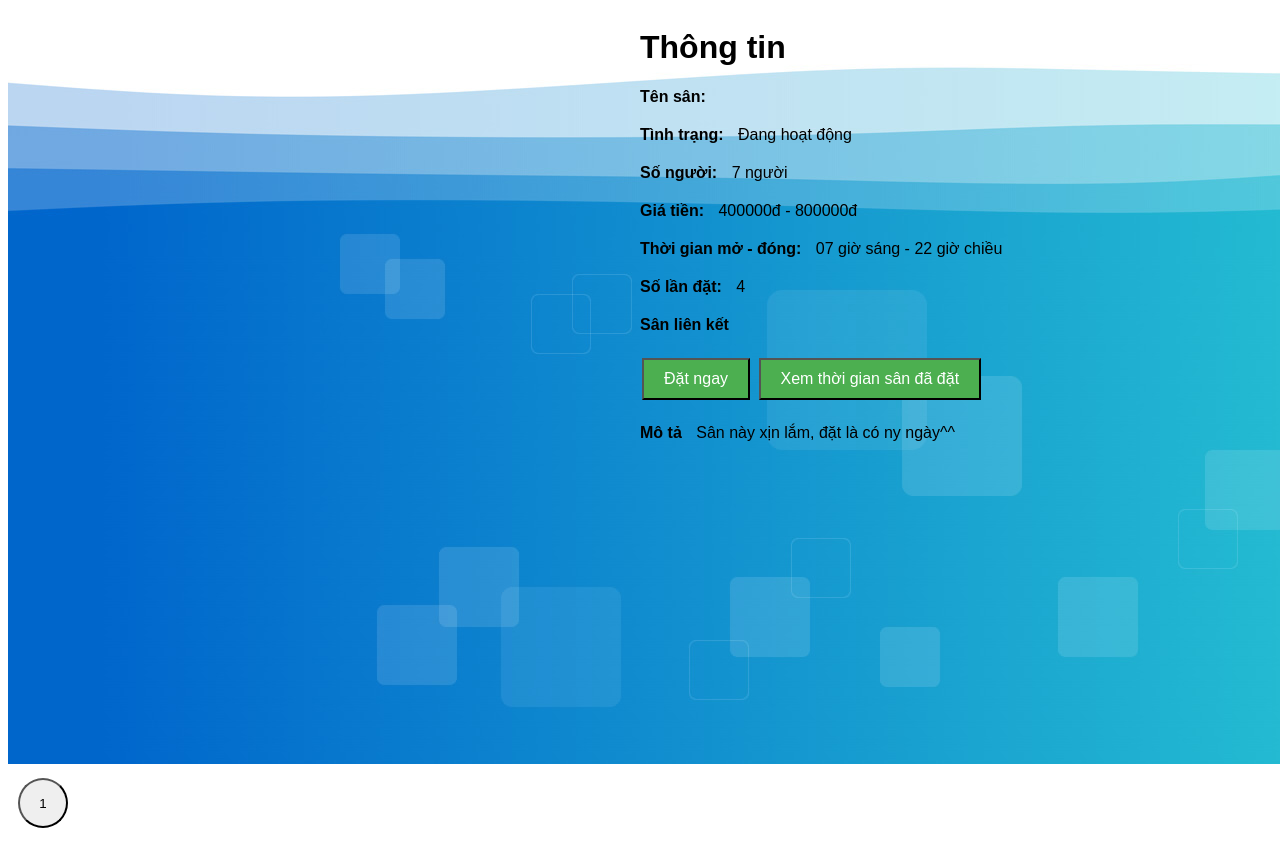
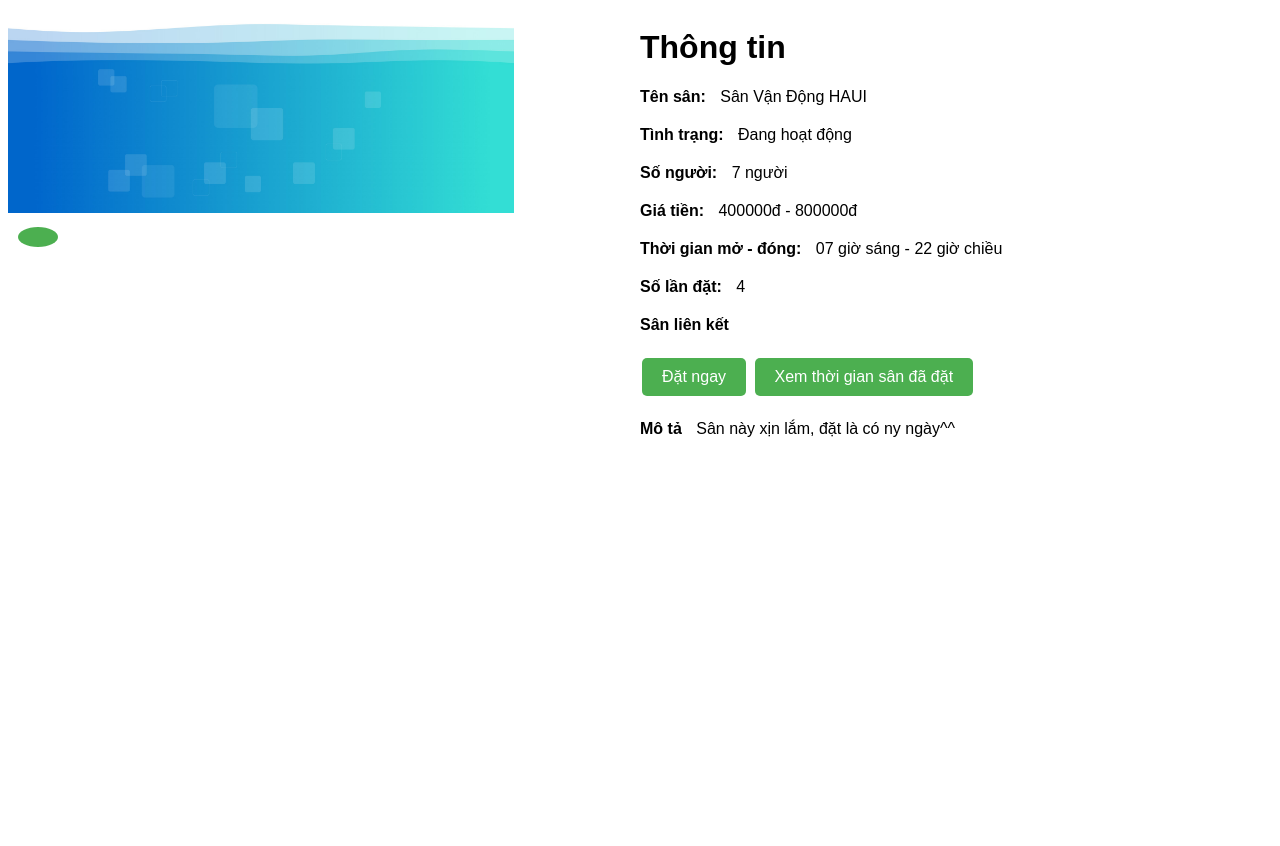
Before and after one commit to Icegozi/BC_nhom5, a PHP site: page /pitchDetail.php in a window 1280 px wide; the page is wider, and only the part inside the window is pictured. After the commit the page ends 437 px from the top of that part, so only its background shows below. Run offline with PHP 8.4, Linux system fonts and the light colour scheme.

Commit message:
update: GUI

```diff
--- a/GUI/pitchDetail.php
+++ b/GUI/pitchDetail.php
@@ -1,6 +1,6 @@
 <?php
     // $_SESSION['name'];
-    $name = '';
+    $name = 'Sân Vận Động HAUI';
     $avt_pitches = array('./images/templatemo-wave-footer.jpg');
 
     $date_now = date('Y-m-d');
@@ -18,7 +18,7 @@
 <head>
     <meta charset="UTF-8">
     <meta name="viewport" content="width=device-width, initial-scale=1.0">
-    <title>Thông tin - <?php echo '$name';?></title>
+    <title>Thông tin - <?php echo $name;?></title>
     <style>
         body { font-family: Arial, sans-serif; }
         .container { display: flex; }
@@ -28,19 +28,55 @@
         .field-info label { font-weight: bold; }
         .field-info span { margin-left: 10px; }
         .button { background-color: #4CAF50; color: white; padding: 10px 20px; text-align: center; text-decoration: none; display: inline-block; font-size: 16px; margin: 4px 2px; cursor: pointer; }
-        .image-button { border-radius: 50%; width: 50px; height: 50px; margin: 10px; }
+        .image-button { border-radius: 50%; width: 10px; height: 10px; margin: 10px; }
         .description { margin-top: 20px;}
+        .overlay { position: fixed; top: 0; left: 0; right: 0; bottom: 0; background: rgba(0, 0, 0, 0.7); display: none; }
+        .popup { position: fixed; top: 50%; left: 50%; transform: translate(-50%, -50%); border-radius: 20px; background: #f0f0f0; padding: 20px; width: 700px; box-shadow: 0 5px 15px rgba(0, 0, 0, 0.3); }
+        .close-btn { position: absolute; top: 10px; right: 10px; cursor: pointer; }
+        .field-image img { width: 80%; height: auto; margin-right: 20px; position: relative; }
+        form {
+            display: flex;
+            flex-direction: column;
+        }
+        label {
+            margin: 10px 0 5px;
+            font-weight: bold;
+        }
+        input {
+            padding: 10px;
+            border: 1px solid #ccc;
+            border-radius: 5px;
+            margin-bottom: 10px;
+        }
+        tr {
+            width: 80%;
+            padding-right: 20px;
+            padding-left: 20px;
+        }
+        td:first-child {
+            width: 60%;
+        }
+        button, input[type="submit"] {
+            padding: 10px 20px;
+            border: none;
+            border-radius: 5px;
+            cursor: pointer;
+            color: black;
+            background-color: #4CAF50;
+        }
     </style>
 </head>
 <body>
     <div class='container'>
         <div class='left-panel'>
-           <img src=<?php echo $avt_pitches[0];?> alt="Sân bóng">
+            <div class="field-image">
+                <img src=<?php echo $avt_pitches[0];?> alt="Sân bóng">
+            </div>
            <div class="settings">
                 <?php
                     $length = count($avt_pitches);
                     for ($i=0; $i<$length; $i++) {
-                        echo '<button class="image-button" onclick="changeImage(' . $avt_pitches[$i] . ')">1</button>';
+                        echo '<button class="image-button" onclick="changeImage(' . $avt_pitches[$i] . ')"></button>';
                     }
                 ?>
            </div>
@@ -74,11 +110,52 @@
             <div class="field-info">
                 <label>Sân liên kết</label>
             </div>
-            <button class="button">Đặt ngay</button>
+            <button class="button" onclick="openPopup()">Đặt ngay</button>
             <button class="button">Xem thời gian sân đã đặt</button>
             <div class="field-info description">
                 <label>Mô tả</label>
                 <span><?php echo $note;?></span>
+            </div>
+            <div id="popup-overlay" class="overlay">
+                <div class="popup">
+                    <h1>Đặt sân</h1>
+                    <p style="margin-bottom: 20px;">Đặt sân bóng đá tại đây!</p>
+                    <form action="" method="post">
+                    <table>
+
+                            <tr>
+                                <td><label for="date">Chọn ngày</label></td>
+                                <td><input type="date" name="date" value=<?php echo $date_now?>></td>
+                            </tr>
+                            <tr>
+                                <td><label for="start_time">Chọn giờ bắt đầu</label></td>
+                                <td><input type="time" name="start_time" value="07:00"></td>
+                            </tr>
+                            <tr>
+                                <td><label for="end_time">Chọn giờ kết thúc</label></td>
+                                <td><input type="time" name="end_time" value="07:00"></td>
+                            </tr>
+                            <tr style="margin-top: 30px;">
+                                <td><label for="name">Họ và tên (*)</label></td>
+                                <td><input type="text" name="name" required></td>
+                            </tr>
+                            <tr>
+                                <td><label for="phone">Số điện thoại (*)</label></td>
+                                <td><input type="tel" name="phone" required></td>
+                            </tr>
+                            <tr>
+                                <td><label for="email">Email</label></td>
+                                <td><input type="email" name="email"></td>
+                            </tr>
+                    </table>
+                    <div>
+                        <input type="submit" value="Đặt sân">
+                        <button type="button" class="close-btn" onclick="closePopup()">Đóng</button>
+                    </div>
+                    </form>
+
+
+                </div>
             </div>
         </div>
     </div>
@@ -86,6 +163,12 @@
         function changeImage(imageSrc) {
             document.getElementById('field-image').src = imageSrc;
         }
+        function openPopup() {
+            document.getElementById('popup-overlay').style.display = 'block';
+        }
+        function closePopup() {
+            document.getElementById('popup-overlay').style.display = 'none';
+        }
     </script>
 </body>
 </html>
```
